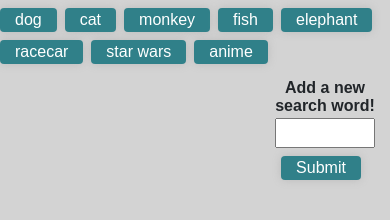
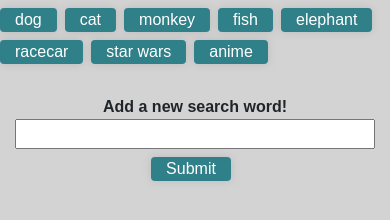
Before and after one commit to zonagilreath/GifTastic, a plain HTML site: page index.html in a window 390 px wide. Drawn offline with nearby package versions, Linux system fonts and the light colour scheme.

Commit message:
fixing cols

```diff
--- a/index.html
+++ b/index.html
@@ -17,9 +17,9 @@
     <main class="container">
         <div class="row" id="query-buttons"></div>
         <div class="row">
-            <div class="col-8" id="results"></div>
+            <div class="col-sm-8" id="results"></div>
 
-            <div class="col" id="add-query">
+            <div class="col-sm-4" id="add-query">
                 <form id="add-query-form">
                     <label>Add a new search word!</label>
                     <input type="text" name="query_term" id="text-input">
```
